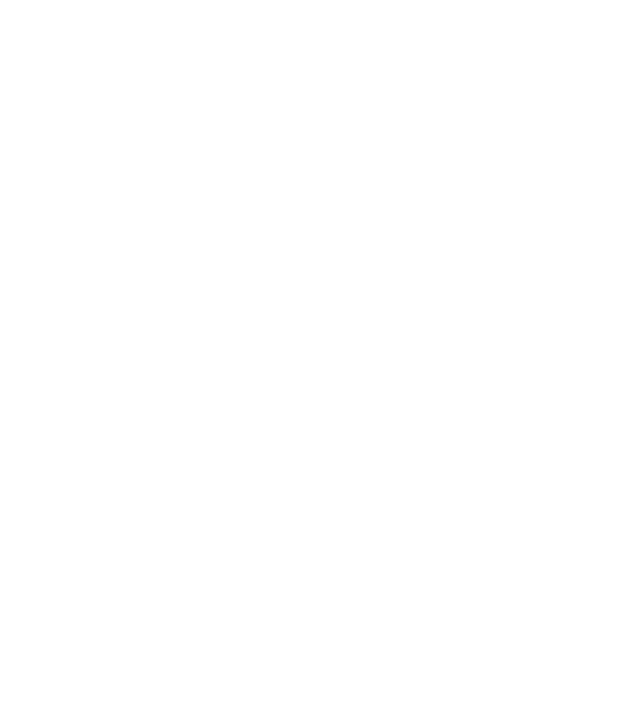
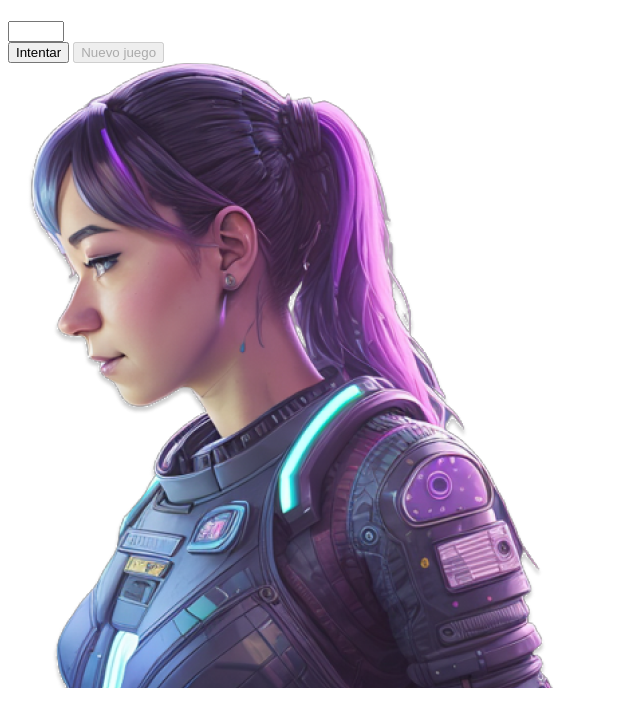
Before and after one commit to cintiaMillacura2207/Juego-Secreto, a plain HTML site: page index.html in a window 1280 px wide. Shown: the whole page, without its empty margins (0-640 px from the left). Drawn offline with Linux system fonts and the light colour scheme.

Commit message:
Agregar contenedor, inputs y botones

```diff
--- a/index.html
+++ b/index.html
@@ -12,6 +12,22 @@
     <title>JS Game</title>
 </head>
 <body>
+    <div class="container">
+        <div class="container__contenido">
+            <div class="container__informaciones">
+                <div class="container__texto">
+                    <h1></h1>
+                    <p class="texto__parrafo"></p>
+                </div>
+                <input type="number" id="valorUsuario" min="1" max="10" class="container__input">
+                <div class="chute container__botones">
+                    <button onclick="verificarIntento();" class="container__boton">Intentar</button>
+                    <button onclick="reiniciarJuego();" class="container__boton" id="reiniciar" disabled>Nuevo juego</button>
+                </div>
+            </div>
+            <img src="./img/ia.png" alt="Una persona mirando a la izquierda" class="container__imagen-persona" />
+        </div>
+    </div>
 
 </body>
 </html>
```
